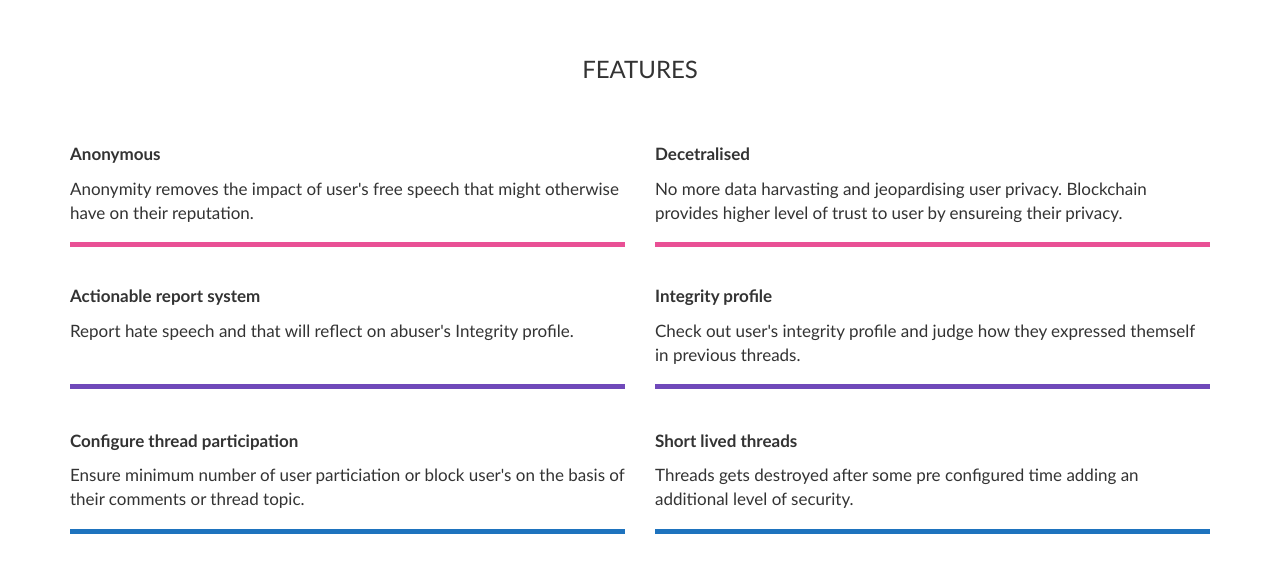
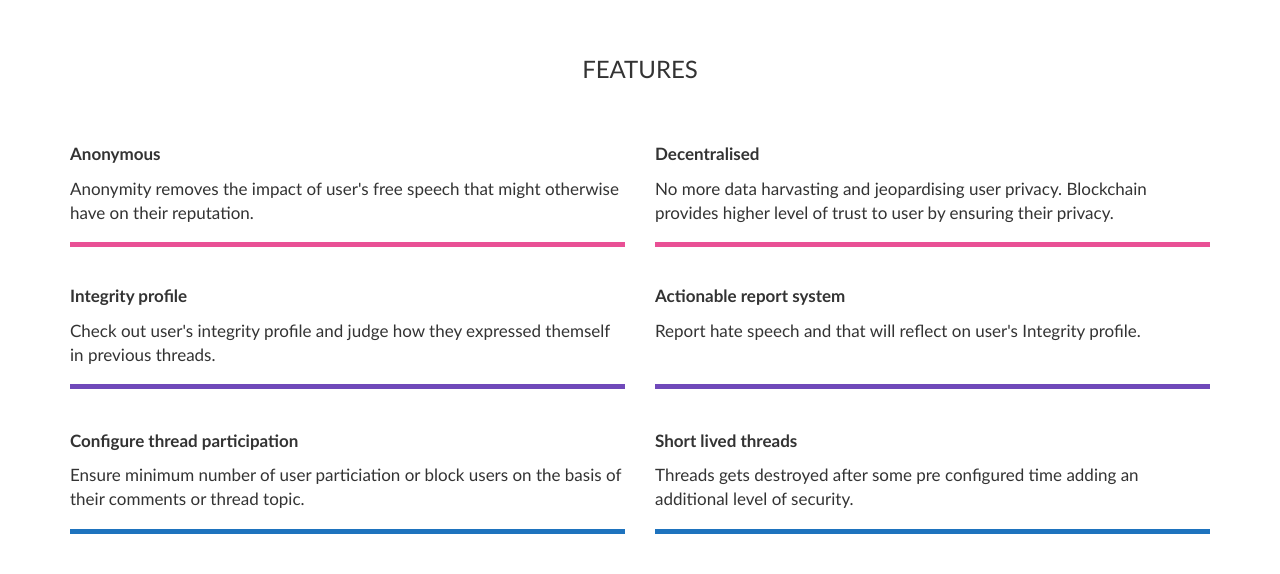
Before and after one commit to DILIPSKUMAR1410/oqatt_landing, a plain HTML site: page index.html in a window 1280 px wide. Shown: the part 1814-2388 px from the top of the page. Drawn offline with nearby package versions, Linux system fonts and the light colour scheme.

Commit message:
spelling misatke fixed

```diff
--- a/index.html
+++ b/index.html
@@ -65,7 +65,7 @@
 
             <h1 style="font-size: 3rem;font-weight: 700;">No more holding back, speak your mind !</h1></div>
     </div>
-    <p class="title-content">Oqatt is a decentralised social media platform which allows user's to speak their true self. It leverages blockchain to empower users and eliminates the central entity which has hidden agendas.</p>
+    <p class="title-content">Oqatt is a decentralised social media platform which allows users to be their true self.It leverages blockchain to empower users and eliminates the central entity with hidden agendas.</p>
     </div>
     </div>
 
@@ -125,32 +125,33 @@
             </div>
 
             <div class="col-sm-9 col-md-6 col-lg-6 text-style">
-                <p class="bold">Decetralised</p>
-                <p>No more data harvasting and jeopardising user privacy. Blockchain provides higher level of trust to user by ensureing their privacy.</p>
+                <p class="bold">Decentralised</p>
+                <p>No more data harvasting and jeopardising user privacy. Blockchain provides higher level of trust to user by ensuring their privacy.</p>
                 <hr class="first-hr">
 
             </div>
         </div>
 
         <div class="row">
-            <div class="col-sm-3 col-md-6 col-lg-6 text-style">
-                <p class="bold">Actionable report system</p>
-                <p> Report hate speech and that will reflect on abuser's Integrity profile.</p>
-                <hr style="display: block;
-    height: 20px;border: 0;border-top: 5px solid #7049ba;margin-top:41px;padding: 0; ">
 
-            </div>
             <div class="col-sm-9 col-md-6 col-lg-6 text-style">
                 <p class="bold">Integrity profile</p>
                 <p> Check out user's integrity profile and judge how they expressed themself in previous threads.</p>
                 <hr class="second-hr">
+            </div>
+             <div class="col-sm-3 col-md-6 col-lg-6 text-style">
+                <p class="bold">Actionable report system</p>
+                <p> Report hate speech and that will reflect on user's Integrity profile.</p>
+                <hr style="display: block;
+    height: 20px;border: 0;border-top: 5px solid #7049ba;margin-top:41px;padding: 0; ">
+
             </div>
         </div>
 
         <div class="row third-model">
             <div class="col-sm-3 col-md-6 col-lg-6 text-style">
                 <p class="bold">Configure thread participation</p>
-                <p> Ensure minimum number of user particiation or block user's on the basis of their comments or thread topic.</p>
+                <p> Ensure minimum number of user particiation or block users on the basis of their comments or thread topic.</p>
                 <hr class="third-hr">
 
             </div>
```
